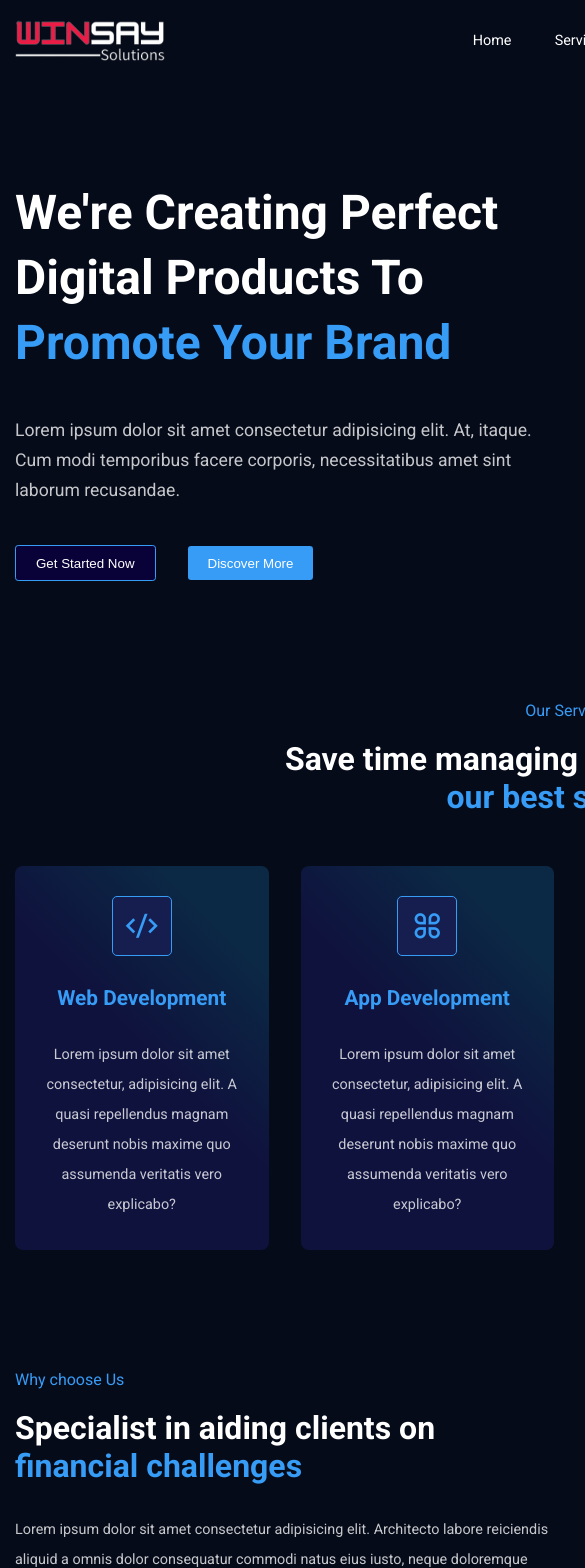
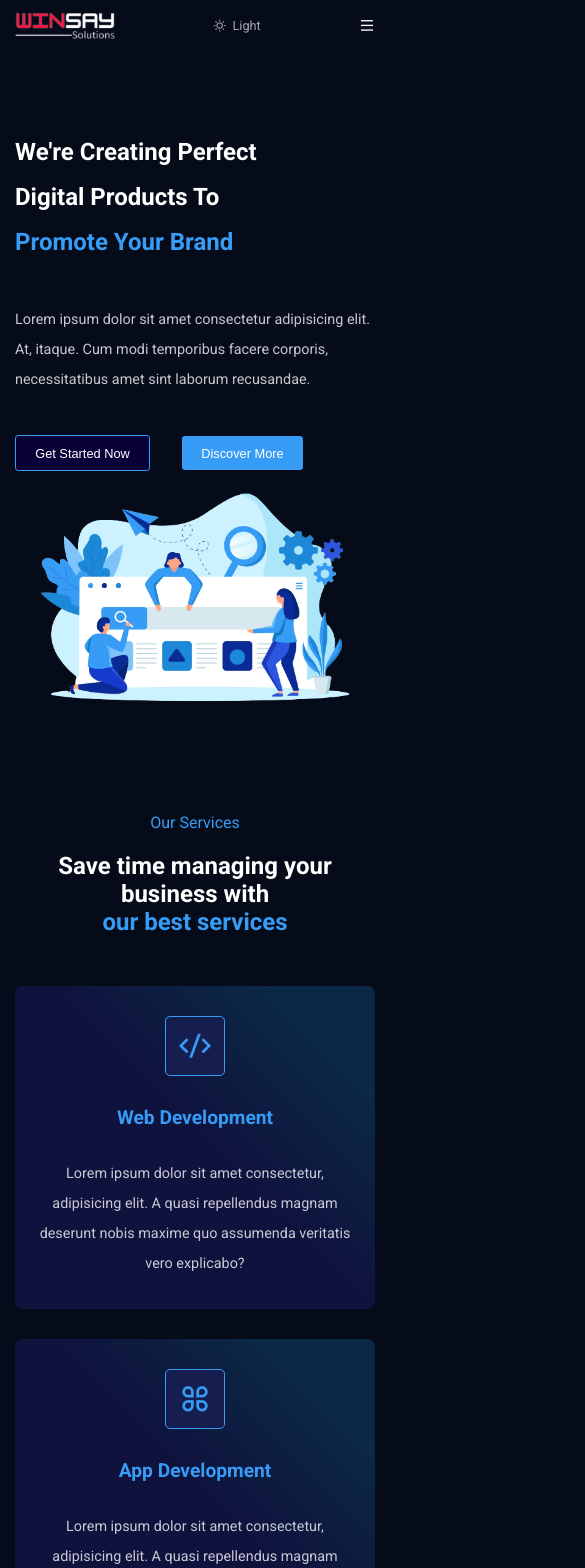
Before and after one commit to UmeenHashel/winsay-website, a React (Create React App) app: page / in a window 390 px wide. Shown: the top 1568 px of the page, 585 px wide, since content can reach past the window. Built offline with nearby package versions, Linux system fonts and the light colour scheme.

Commit message:
Added the responsiveness to the pages and logo to the footer

```diff
--- a/src/App.css
+++ b/src/App.css
@@ -117,3 +117,15 @@ section{
 .light-theme .team_img{
   background: #ddd;
 }
+
+@media only screen and (max-width:1024px) {
+  .container{
+    width: 100%;
+  }
+}
+
+@media only screen and (max-width:768px) {
+  section {
+    padding: 40px 0px;
+  }
+}
--- a/src/App.js
+++ b/src/App.js
@@ -28,7 +28,7 @@ function App() {
     <Services/>
     <About/>
     <Team/>
-    <Footer/>
+    <Footer theme={theme}/>
   </>
   )
 }
--- a/src/components/Footer/Footer.jsx
+++ b/src/components/Footer/Footer.jsx
@@ -1,5 +1,7 @@
 import React from 'react'
 import "../../styles/footer.css";
+import logoLight from '../../assets/logo_light.png';
+import logoDark from '../../assets/logo_dark.png';
 
 const quickLinks01 =[
     {
@@ -46,14 +48,14 @@ const quickLinks03 =[
     },
 ]
 
-const Footer = () => {
+const Footer = ({theme}) => {
     const year = new Date().getFullYear();
   return (
     <footer className="footer">
         <div className="container">
             <div className="footer_wrapper">
                 <div className="footer_logo">
-                    <h2>Digency</h2>
+                    <img src={theme === 'light-theme' ? logoDark : logoLight} alt="Winsay Logo" className="logo_image" />
                     <p className="description">Grow with us</p>
 
                     <p className="small_text description">Lorem ipsum dolor, sit amet consectetur adipisicing elit. Possimus molestias unde quaerat nobis numquam dolor. Voluptatem soluta iure nulla adipisci.</p>
--- a/src/components/Header/header.jsx
+++ b/src/components/Header/header.jsx
@@ -30,6 +30,8 @@ const Header = ({ theme, toggleTheme }) => {
 
   const headerRef = useRef(null);
 
+  const menuRef = useRef(null)
+
   const headerFunc = () => {
     if (document.body.scrollTop > 80 || document.documentElement.scrollTop > 80) {
       headerRef.current.classList.add('header_shrink');
@@ -56,7 +58,9 @@ const Header = ({ theme, toggleTheme }) => {
       top: location - 80,
     });
 
-  }
+  };
+
+  const toggleMenu = ()=> menuRef.current.classList.toggle('menu_active')
 
   return (
     <header className='header' ref={headerRef}>
@@ -66,7 +70,7 @@ const Header = ({ theme, toggleTheme }) => {
             <img src={theme === 'light-theme' ? logoDark : logoLight} alt="Winsay Logo" className="logo_image" />
           </div>
 
-          <div className="navigation">
+          <div className="navigation" ref={menuRef} onClick={toggleMenu}>
             <ul className="menu">
               {
                 nav_links.map((item, index) => (
@@ -75,6 +79,7 @@ const Header = ({ theme, toggleTheme }) => {
               }
             </ul>
           </div>
+
           <div className="light_mode">
             <span onClick={toggleTheme}>
               {theme === 'light-theme' ? (
@@ -88,6 +93,9 @@ const Header = ({ theme, toggleTheme }) => {
               )}
             </span>
           </div>
+
+          <span className="mobile_menu" onClick={toggleMenu}><i class="ri-menu-line"></i></span>
+
         </div>
       </div>
     </header>
--- a/src/styles/about.css
+++ b/src/styles/about.css
@@ -55,3 +55,29 @@
 .light-theme .choose_us-title{
     color: #0c123d !important;
 }
+
+@media only screen and (max-width: 992px) {
+    .about_content h2{
+        font-size: 1.5rem;
+    }
+}
+
+@media only screen and (max-width: 768px) {
+    .about_wrapper{
+        flex-direction: column;
+    }
+
+    .about_content,
+    .about_img{
+        width: 100%;
+    }
+
+    .about_img img{
+        height: 400px !important;
+    }
+
+    .about_content{
+        margin-bottom: 30px;
+    }
+
+}
--- a/src/styles/footer.css
+++ b/src/styles/footer.css
@@ -12,9 +12,6 @@
     width: 40%;
 }
 
-.footer_logo h2{
-    color: var(--primary-color);
-}
 
 .small_text{
     font-size: 1rem;
@@ -61,3 +58,26 @@
 .light-theme .copyright{
     color: #555;
 }
+
+@media only screen and (max-width: 768px){
+    .footer_logo{
+        width: 50%;
+    }
+
+    .footer_wrapper{
+        flex-wrap: wrap;
+        column-gap: 1.5rem !important;
+        row-gap: 1.5rem;
+    }
+
+}
+
+@media only screen and (max-width: 576px){
+    .footer_quick-links{
+        width: 46%;
+    }
+
+    .footer_logo{
+        width: 46%;
+    }
+}
--- a/src/styles/header.css
+++ b/src/styles/header.css
@@ -70,7 +70,72 @@
     background: #0c123d;
 }
 
+.mobile_menu{
+    color: #fff;
+    font-size: 1.3rem;
+    cursor: pointer;
+    display:  none;
+}
+
 .light-theme .header_shrink{
     background: #f7f7f7;
     box-shadow: 2px 2px 10px -2px #ddd;
 }
+
+.light-theme .mobile_menu{
+    color: #000;
+}
+
+
+
+@media only screen and (max-width: 992px){
+
+    .navigation{
+        position: fixed;
+        top: 0;
+        left: 0;
+        width: 100%;
+        height: 100%;
+        background: rgba(6, 11, 26, 0.868);
+        z-index: 999999;
+        display: none;
+    }
+
+    .menu{
+        flex-direction: column;
+        background: #0c123d;
+        width: 250px;
+        height: 100%;
+        align-items: center;
+        justify-content: center;
+        position: absolute;
+        top: 0;
+        right: 0;
+        z-index: 999999;
+    }
+
+    .menu_active{
+        display: block;
+    }
+
+    .mobile_menu{
+        display: block;
+    }
+}
+
+@media only screen and (max-width: 768px){
+    .header{
+        width: 100%;
+        height: 50px;
+        line-height: 50px;
+    }
+
+    .mobile_menu{
+        font-size: 1rem;
+    }
+
+    .logo_image{
+        width: 100px;
+        height: auto;
+    }
+}
--- a/src/styles/hero.css
+++ b/src/styles/hero.css
@@ -53,3 +53,43 @@
 .secondary_btn{
     background: var(--btn-primary-bg);
 }
+
+@media only screen and(max-width: 992px){
+    .hero_content{
+        font-size: 1.8rem;
+        line-height: 50px;
+    }
+}
+
+@media only screen and (max-width: 768px){
+    .hero_content h2{
+        font-size: 1.5rem;
+        line-height: 45px;
+    }
+    .hero_content p{
+        font-size: 0.9rem;
+    }
+
+    .primary_btn,
+    .secondary_btn{
+        font-size: 0.8rem;
+    }
+
+    .hero_content,
+    .hero_img{
+        width: 100%;
+    }
+}
+
+@media only screen and (max-width: 600px) {
+    .hero_content,
+    .hero_img{
+        width: 100%;
+    }
+
+    .hero_wrapper{
+        flex-direction: column;
+    }
+
+
+}
--- a/src/styles/services.css
+++ b/src/styles/services.css
@@ -1,16 +1,16 @@
-.services_top-content{
+.services_top-content {
     text-align: center;
     margin-bottom: 50px;
 }
 
-.service_item-wrapper{
+.service_item-wrapper {
     display: flex;
     align-items: center;
     justify-content: space-around;
     column-gap: 2rem;
 }
 
-.services_item{
+.services_item {
     background: var(--card-bg);
     width: 25%;
     padding: 30px 15px;
@@ -18,7 +18,7 @@
     border-radius: .5rem;
 }
 
-.service_icon{
+.service_icon {
     width: 60px;
     height: 60px;
     display: flex;
@@ -31,22 +31,52 @@
     border: 1px solid var(--primary-color);
 }
 
-.light-theme .service_icon{
+.light-theme .service_icon {
     background-color: var(--primary-color);
 }
 
-.light-theme .service_icon i{
+.light-theme .service_icon i {
     color: #fff;
 }
 
-
-.service_icon i{
+.service_icon i {
     font-size: 2rem;
     color: var(--primary-color);
 }
 
-.service_title{
+.service_title {
     color: var(--primary-color);
     font-size: 1.3rem;
     margin-bottom: 30px;
 }
+
+@media only screen and (max-width: 992px) {
+    .services_top-content h2 {
+        font-size: 1.5rem;
+    }
+
+    .service_item-wrapper {
+        flex-wrap: wrap;
+    }
+
+    .services_item {
+        width: 31%;
+        margin-bottom: 30px;
+    }
+}
+
+@media only screen and (max-width: 768px) {
+    .services_item {
+        width: 47.7%;
+    }
+
+    .service_title {
+        font-size: 1.2rem;
+    }
+}
+
+@media only screen and (max-width: 576px) {
+    .services_item {
+        width: 100%;
+    }
+}
--- a/src/styles/team.css
+++ b/src/styles/team.css
@@ -60,3 +60,32 @@
     align-items: center;
     column-gap: 2rem;
 }
+
+@media only screen and (max-width: 768px) {
+    .team_item{
+        width: 30%;
+        margin-bottom: 30px;
+    }
+
+    .team_wrapper{
+        flex-wrap: wrap;
+    }
+
+    .team_content h2{
+        font-size: 1.5rem;
+    }
+
+    .team_details h4{
+        font-size: 1rem;
+    }
+
+    .team_details p{
+        font-size: 0.8rem;
+    }
+}
+
+@media only screen and (max-width: 576px){
+    .team_item{
+        width: 100%;
+    }
+}
```
